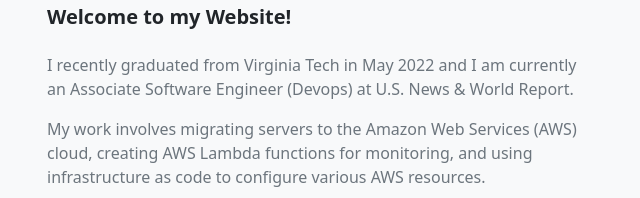
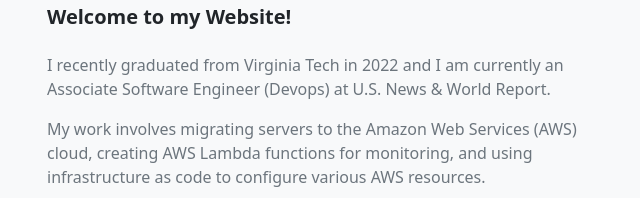
Before and after one commit to tuancuongngo/personal-website-bootstrap5, a plain HTML site: page index.html in a window 1280 px wide. Shown: the part 246-444 px from the top of the page, 35-675 px from the left. Drawn offline with nearby package versions, Linux system fonts and the light colour scheme.

Commit message:
Modify description

```diff
--- a/index.html
+++ b/index.html
@@ -47,7 +47,7 @@
                             <p class="text-muted mb-1 text-md-start text-center">Hi, my name is</p>
                             <h1 class="text-danger text-uppercase fs-1 fw-bold text-md-start text-center">Cuong Ngo</h1>
                             <h2 class="fs-md-4 fs-5 text-md-start text-center fw-semibold">Welcome to my Website!</h2>
-                            <p class="mt-4 text-muted mb-2">I recently graduated from Virginia Tech in May 2022 and I am currently an Associate Software Engineer (Devops) at U.S. News & World Report.</p>
+                            <p class="mt-4 text-muted mb-2">I recently graduated from Virginia Tech in 2022 and I am currently an Associate Software Engineer (Devops) at U.S. News & World Report.</p>
                             <p class="mt-3 text-muted mb-2">
                                 My work involves migrating servers to the Amazon Web Services (AWS) cloud, creating AWS Lambda functions for monitoring,
                                 and using infrastructure as code to configure various AWS resources.
```
